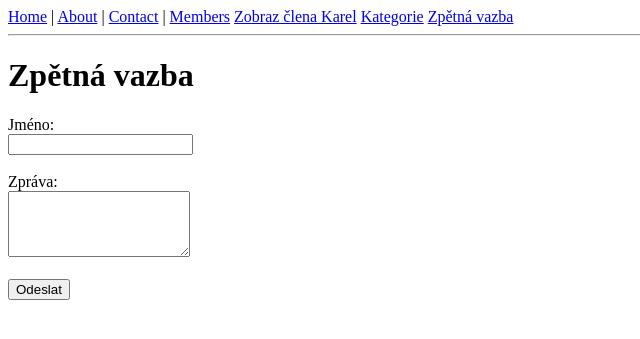
After one commit to TommyPohl/djangodu1, a Django app: page /feedback/ in a window 1280 px wide. The commit adds this page. Shown: the top 339 px of the page, without its empty margins (0-640 px from the left). Run offline with Django 5.2, Linux system fonts and the light colour scheme.

Commit message:
Feedback

```diff
--- a/du_1/frameworks/templates/frameworks/base.html
+++ b/du_1/frameworks/templates/frameworks/base.html
@@ -11,6 +11,7 @@
         <a href="{% url 'members' %}">Members</a>
         <a href="{% url 'get_param' %}?jmeno=Karel">Zobraz člena Karel</a>
         <a href="{% url 'category' %}">Kategorie</a>
+        <a href="{% url 'feedback' %}">Zpětná vazba</a>
     </nav>
     <hr>
     {% block content %}{% endblock %}
--- /dev/null
+++ b/du_1/frameworks/templates/frameworks/feedback.html
@@ -0,0 +1,22 @@
+{% extends "frameworks/base.html" %}
+
+{% block title %}Zpětná vazba{% endblock %}
+
+{% block content %}
+<h1>Zpětná vazba</h1>
+
+{% if success %}
+  <p style="color: green;">Děkujeme za vaši zpětnou vazbu!</p>
+{% endif %}
+
+<form method="post" action="">
+  {% csrf_token %}
+  <label for="jmeno">Jméno:</label><br>
+  <input type="text" id="jmeno" name="jmeno" required><br><br>
+
+  <label for="zprava">Zpráva:</label><br>
+  <textarea id="zprava" name="zprava" rows="4" required></textarea><br><br>
+
+  <button type="submit">Odeslat</button>
+</form>
+{% endblock %}
--- a/du_1/frameworks/urls.py
+++ b/du_1/frameworks/urls.py
@@ -9,4 +9,5 @@ urlpatterns = [
     path('members/<int:member_id>/', views.member_detail, name='member_detail'),
     path('getparam', views.get_param, name='get_param'),
     path('kategorie/', views.category, name='category'),
+    path('feedback/', views.feedback, name='feedback'),
 ]
--- a/du_1/frameworks/views.py
+++ b/du_1/frameworks/views.py
@@ -26,3 +26,17 @@ def get_param(request):
 def category(request):
     kategorie = request.GET.get('kategorie')  # nebo None
     return render(request, 'frameworks/category.html', {'kategorie': kategorie})
+
+
+def feedback(request):
+    if request.method == 'POST':
+        jmeno = request.POST.get('jmeno')
+        zprava = request.POST.get('zprava')
+
+        print(f"Zpětná vazba od {jmeno}: {zprava}")
+
+        return HttpResponseRedirect('/feedback/?success=1')
+
+    success = request.GET.get('success') == '1'
+
+    return render(request, 'frameworks/feedback.html', {'success': success})
```
